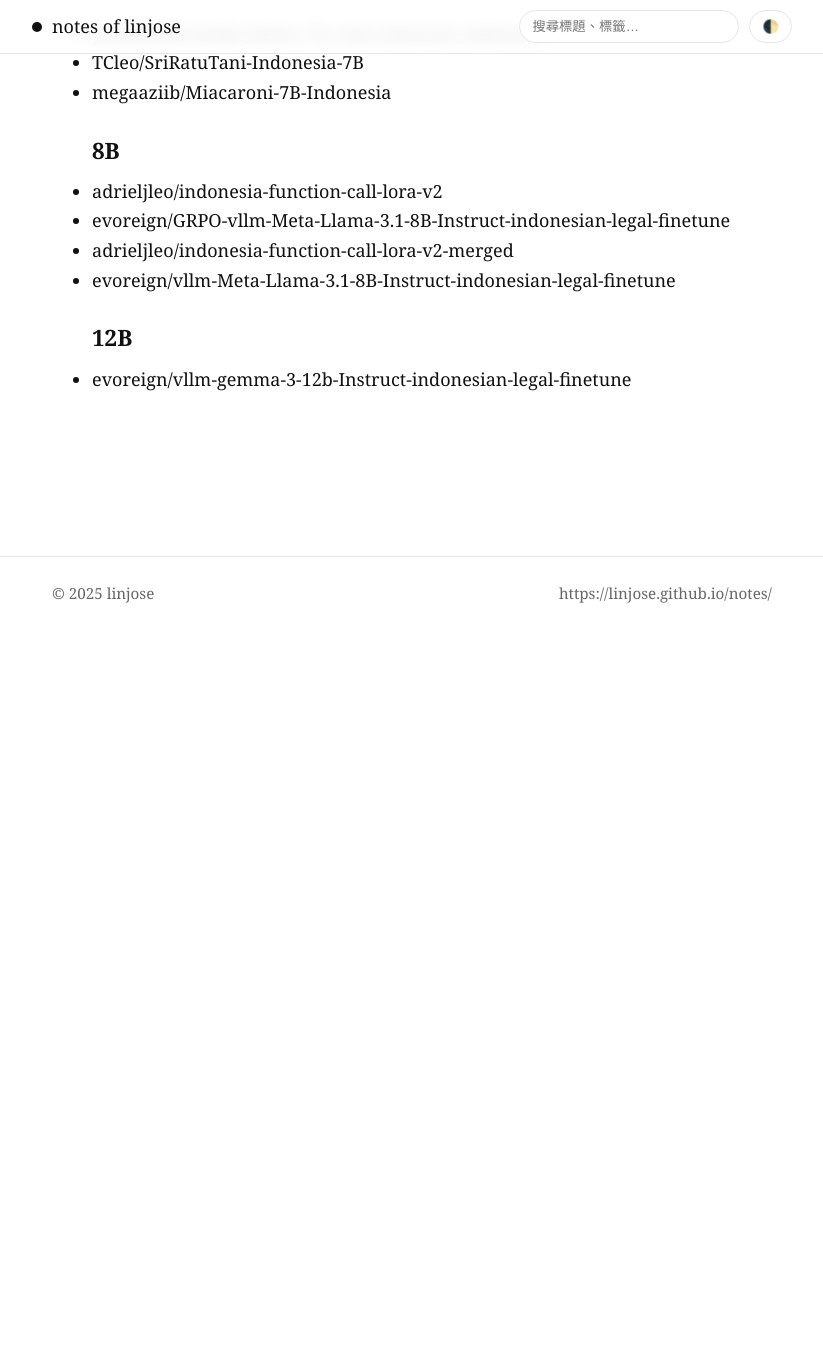
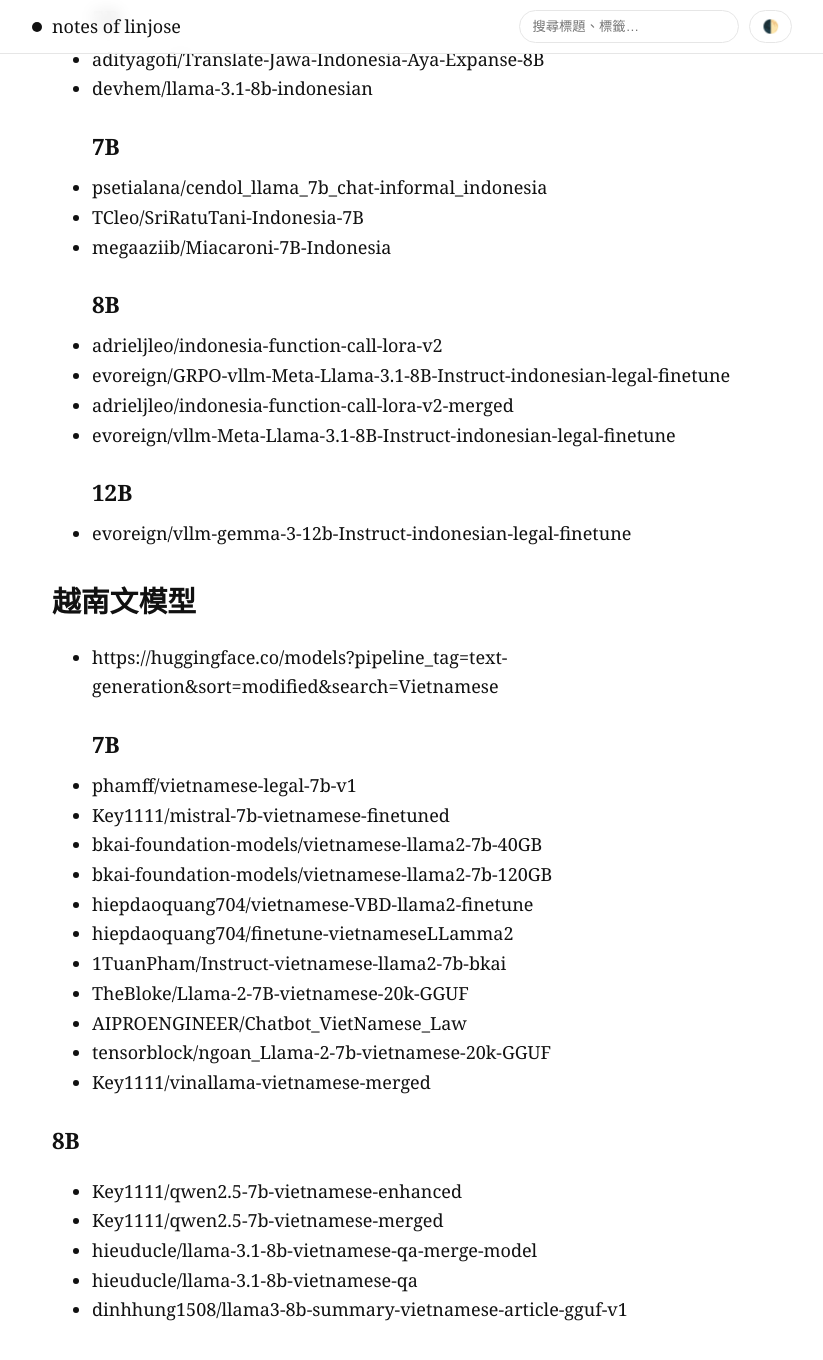
Before and after one commit to linjose/notes, a Jekyll site: the page built from _posts/2025-09-18-sea-llm-list.md, in a window 1280 px wide and 1400 px high, scrolled down 651 px. Shown: the top 1360 px of the window, without its empty margins (228-1051 px from the left). Built offline with Jekyll 4.4.1, drawn with Linux system fonts in a browser that asks for light colours; before the commit the page ends 1281 px from its top, so only the background shows below that; some of the changed text lies outside the part shown.

Commit message:
Update 2025-09-18-sea-llm-list.md

```diff
--- a/_posts/2025-09-18-sea-llm-list.md
+++ b/_posts/2025-09-18-sea-llm-list.md
@@ -6,6 +6,14 @@
 tags: [LLM]
 excerpt: 東南亞語言模型資料
 ---
+
+整理huggingface上的印尼文和越南文語言模型。
+越南文的語言模型比想像中多，最大有18B，6-8B有18個。
+是否好用還需要再測測看。
+
+這邊的實驗主要是為了針對東南亞來台工作人士，
+能夠提供方便的語言模型，讓他們在台灣的生活更友善。
+
 
 ## 印尼文模型
   - https://huggingface.co/models?sort=downloads&search=indonesia
@@ -25,3 +33,27 @@
   - evoreign/vllm-Meta-Llama-3.1-8B-Instruct-indonesian-legal-finetune
 ### 12B
   - evoreign/vllm-gemma-3-12b-Instruct-indonesian-legal-finetune
+
+
+
+## 越南文模型
+  - https://huggingface.co/models?pipeline_tag=text-generation&sort=modified&search=Vietnamese
+### 7B
+  - phamff/vietnamese-legal-7b-v1
+  - Key1111/mistral-7b-vietnamese-finetuned
+  - bkai-foundation-models/vietnamese-llama2-7b-40GB
+  - bkai-foundation-models/vietnamese-llama2-7b-120GB
+  - hiepdaoquang704/vietnamese-VBD-llama2-finetune
+  - hiepdaoquang704/finetune-vietnameseLLamma2
+  - 1TuanPham/Instruct-vietnamese-llama2-7b-bkai
+  - TheBloke/Llama-2-7B-vietnamese-20k-GGUF
+  - AIPROENGINEER/Chatbot_VietNamese_Law
+  - tensorblock/ngoan_Llama-2-7b-vietnamese-20k-GGUF
+  - Key1111/vinallama-vietnamese-merged
+
+### 8B
+  - Key1111/qwen2.5-7b-vietnamese-enhanced
+  - Key1111/qwen2.5-7b-vietnamese-merged
+  - hieuducle/llama-3.1-8b-vietnamese-qa-merge-model
+  - hieuducle/llama-3.1-8b-vietnamese-qa
+  - dinhhung1508/llama3-8b-summary-vietnamese-article-gguf-v1
```
